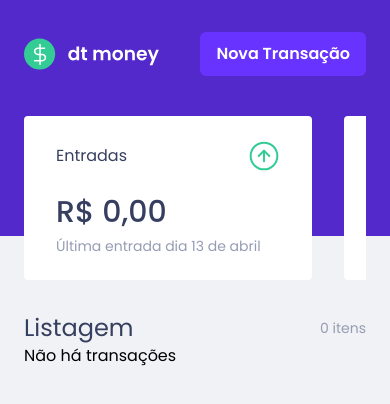
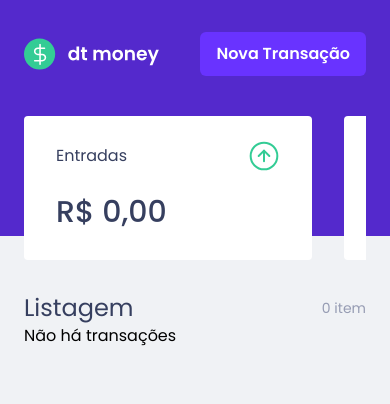
Before and after one commit to lcsglrt/dtmoney, a React (Create React App) app: page / in a window 390 px wide. Shown: the top 404 px of the page. Built offline with nearby package versions, Linux system fonts and the light colour scheme.

Commit message:
Ajustando summary

```diff
--- a/package.json
+++ b/package.json
@@ -7,6 +7,8 @@
     "@testing-library/jest-dom": "^5.11.4",
     "@testing-library/react": "^11.1.0",
     "@testing-library/user-event": "^12.1.10",
+    "date-fns": "^2.25.0",
+    "dayjs": "^1.10.7",
     "react": "^17.0.2",
     "react-dom": "^17.0.2",
     "react-modal": "^3.14.4",
--- a/src/App.js
+++ b/src/App.js
@@ -28,10 +28,10 @@ function App() {
   const summary = transactionsTable.reduce((acc, transaction) => {
     if (transaction.type === 'deposit') {
       acc.deposits += transaction.amount;
-      transaction.total += transaction.amount;
+      acc.total += transaction.amount;
     } else {
       acc.withdraws += transaction.amount;
-      transaction.total -= transaction.amount;
+      acc.total -= transaction.amount;
     }
 
     return acc;
--- a/src/components/Header/index.js
+++ b/src/components/Header/index.js
@@ -1,5 +1,3 @@
-import { useState } from 'react';
-
 import logoImg from '../../assets/logo.svg';
 
 export function Header({ onOpenNewTransactionModal }) {
--- a/src/components/NewTransactionModal/index.js
+++ b/src/components/NewTransactionModal/index.js
@@ -94,7 +94,7 @@ export function NewTransactionModal({ isOpen, onRequestClose, transactions, setT
                 onClick={() => { setType('withdraw') }}
               >
                 <img src={outcomeImg} alt="Entrada"  className="mr-4 w-5 h-5" />
-                <span>Entradas</span>
+                <span>Saídas</span>
               </button>
             </div>
 
--- a/src/components/Summary/index.js
+++ b/src/components/Summary/index.js
@@ -1,8 +1,38 @@
+import { format } from 'date-fns';
+import ptBR from 'date-fns/locale/pt-BR';
+
 import incomeImg from '../../assets/income.svg';
 import outcomeImg from '../../assets/outcome.svg';
 import total from '../../assets/total.svg';
 
-export function Summary({ summary }) {
+export function Summary({ summary, transactionsTable }) {
+  const summaryDates = {
+    deposits: '',
+    withdraws: '',
+    total: ''
+  };
+
+  if (transactionsTable.length > 0) {
+    const findLastDepositDate = transactionsTable.filter(transaction => transaction.type === 'deposit');
+    const findLastWithdrawDate = transactionsTable.filter(transaction => transaction.type === 'withdraw');
+
+    if (findLastDepositDate.length > 0) {
+      const timestampLastDepositDate = findLastDepositDate[findLastDepositDate.length - 1].id;
+      summaryDates.deposits = `Última entrada dia ${format(new Date(timestampLastDepositDate), "d 'de' MMMM", { locale: ptBR })}`;
+    }
+
+    if (findLastWithdrawDate.length > 0) {
+      const timestampLastWithdrawDate = findLastWithdrawDate[findLastWithdrawDate.length - 1].id;
+      summaryDates.withdraws = `Última saída dia ${format(new Date(timestampLastWithdrawDate), "d 'de' MMMM", { locale: ptBR })}`;
+    }
+
+    const timestampLastTransactionDate = transactionsTable[transactionsTable.length - 1].id;
+    summaryDates.total = `Última transação dia ${format(new Date(timestampLastTransactionDate), "d 'de' MMMM", { locale: ptBR })}`;
+
+  }
+
+
+
   return (
     <div className="relative flex -mt-40 overflow-x-auto container-summary">
       <div className="-top-40 bg-shape py-6 px-8 rounded text-title w-72 flex-shrink-0 content-summary">
@@ -13,7 +43,7 @@ export function Summary({ summary }) {
         <strong className="block mt-4 text-3xl font-medium leading-summary">{new Intl.NumberFormat('pt-BR', {
         style: 'currency',
         currency: 'BRL'}).format(summary.deposits)}</strong>
-        <p className="md:hidden text-sm text-text">Última entrada dia 13 de abril</p>
+        <p className="md:hidden text-sm text-text">{summaryDates.deposits}</p>
       </div>
 
       <div className="bg-shape py-6 px-8 rounded text-title md:h-auto w-72 mx-8 flex-shrink-0 content-summary">
@@ -31,10 +61,10 @@ export function Summary({ summary }) {
             .format(summary.withdraws)
           }
         </strong>
-        <p className="md:hidden text-sm text-text">Última entrada dia 13 de abril</p>
+        <p className="md:hidden text-sm text-text">{summaryDates.withdraws}</p>
       </div>
 
-      <div className="bg-green py-6 px-8 rounded text-title md:h-auto w-72 flex-shrink-0 content-summary">
+      <div className={`${summary.total >= 0 ? 'bg-green' : 'bg-red'} py-6 px-8 rounded text-title md:h-auto w-72 flex-shrink-0 content-summary`}>
         <header className="flex items-center justify-between">
           <p className="text-shape">Total</p>
           <img src={total} alt="Entradas" />
@@ -42,7 +72,7 @@ export function Summary({ summary }) {
         <strong className="block mt-4 text-3xl text-shape font-medium leading-summary">{new Intl.NumberFormat('pt-BR', {
         style: 'currency',
         currency: 'BRL'}).format(summary.total)}</strong>
-        <p className="md:hidden text-sm text-shape">Última entrada dia 13 de abril</p>
+        <p className="md:hidden text-sm text-shape">{summaryDates.total}</p>
       </div>
     </div>
   )
--- a/src/components/TransactionsList/index.js
+++ b/src/components/TransactionsList/index.js
@@ -1,12 +1,11 @@
 import { TransactionCard } from "../TransactionCard"
 
 export function TransactionsList({ transactionsTable }) {
-  console.log(transactionsTable);
   return (
     <div className="pt-8">
       <div className="flex items-center justify-between">
         <p className="text-2xl text-title">Listagem</p>
-        <p className="text-sm text-text">{transactionsTable.length} {transactionsTable.length > 1 ? 'item' : 'itens'}</p>
+        <p className="text-sm text-text">{transactionsTable.length} {transactionsTable.length > 1 ? 'itens' : 'item'}</p>
       </div>
       {
         transactionsTable.length === 0 ? <p>Não há transações</p> :
```
Also changed, not shown: 1 other file (tests, documents, lock files or other folders).
